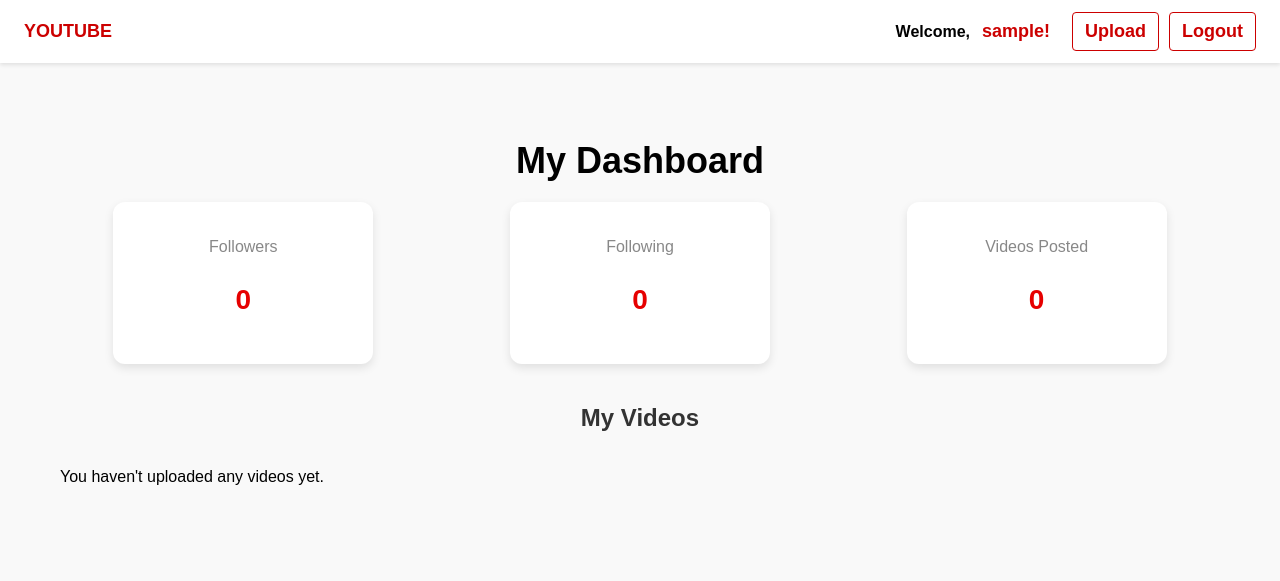
After one commit to Manikantanallamati/Youtube_clone, a Django app: page /dashboard/ in a window 1280 px wide. The commit adds this page. Shown: the top 581 px of the page. Run offline with Django 3.2, Linux system fonts and the light colour scheme; the visitor is signed in with stand-in values (Sample User, id 1); data comes from the database, SQL or seed files in the repository; data that the repository does not hold is empty; parts of the project's set-up code (start-up, migrations or seed data) failed here and were passed over.

Commit message:
profile updated

```diff
--- a/core/apps.py
+++ b/core/apps.py
@@ -1,6 +1,10 @@
 from django.apps import AppConfig
+
 
 
 class CoreConfig(AppConfig):
     default_auto_field = 'django.db.models.BigAutoField'
     name = 'core'
+
+    def ready(self):
+        import core.signals
--- a/core/models.py
+++ b/core/models.py
@@ -52,9 +52,16 @@ class Profile(models.Model):
     bio = models.TextField(blank=True)
     avatar = models.ImageField(upload_to='avatars/', blank=True, null=True)
     is_private = models.BooleanField(default=False)
+    following = models.ManyToManyField('self', symmetrical=False, related_name='followers', blank=True)
 
     def __str__(self):
         return self.user.username
+
+    def followers_count(self):
+        return self.followers.count()
+
+    def following_count(self):
+        return self.following.count()
 
 
 class UserSettings(models.Model):
--- /dev/null
+++ b/core/signals.py
@@ -0,0 +1,9 @@
+from django.db.models.signals import post_save
+from django.dispatch import receiver
+from django.contrib.auth.models import User
+from .models import Profile
+
+@receiver(post_save, sender=User)
+def create_user_profile(sender, instance, created, **kwargs):
+    if created:
+        Profile.objects.create(user=instance)
--- a/core/urls.py
+++ b/core/urls.py
@@ -9,4 +9,6 @@ urlpatterns = [
     path('upload/', views.upload_video, name='upload_video'),
     path('video/<int:video_id>/', views.video_detail, name='video_detail'),
     path('video/<int:video_id>/<str:reaction>/', views.react_video, name='react_video'),
+    path('dashboard/',views.user_dashboard,name='user_dashboard'),
+    path('follow/<int:user_id>/', views.toggle_follow, name='toggle_follow'),
 ]
--- a/core/views.py
+++ b/core/views.py
@@ -4,9 +4,9 @@ from django.contrib.auth.decorators import login_required
 from django.shortcuts import render, get_object_or_404
 from django.contrib.auth import logout
 from .forms import VideoUploadForm
-from .models import Video
+from .models import Video,Profile
 import random
-
+from django.contrib.auth.models import User
 
 
 def video_detail(request, video_id):
@@ -70,3 +70,40 @@ def react_video(request, video_id, reaction):
             video.disliked_by.add(user)
 
     return redirect('video_detail', video_id=video.id)
+
+
+@login_required
+def user_dashboard(request):
+    user = request.user
+    try:
+        profile = user.profile
+    except Profile.DoesNotExist:
+        profile = Profile.objects.create(user=user)
+
+    videos = Video.objects.filter(uploaded_by=request.user)
+    videos_count = videos.count()
+
+    context = {
+        'videos': videos,
+        'videos_count': videos_count,
+        'followers_count': profile.followers.count(),
+        'following_count': profile.following.count(),
+        'followers': profile.followers.all(),
+        'following': profile.following.all(),
+    }
+
+    return render(request, 'dashboard.html', context)
+
+@login_required
+def toggle_follow(request, user_id):
+    current_user_profile, _ = Profile.objects.get_or_create(user=request.user)
+
+    target_user = get_object_or_404(User, id=user_id)
+    target_profile, _ = Profile.objects.get_or_create(user=target_user)
+
+    if target_profile in current_user_profile.following.all():
+        current_user_profile.following.remove(target_profile)
+    else:
+        current_user_profile.following.add(target_profile)
+
+    return redirect(request.META.get('HTTP_REFERER', '/'))
--- a/static/base.css
+++ b/static/base.css
@@ -55,7 +55,6 @@ body {
   color: white;
 }
 
-
 form {
   display: flex;
   flex-direction: column;
@@ -89,7 +88,9 @@ form {
 }
 
 .container {
-  margin: 60px;
+  max-width: 1200px;
+  margin: 0 auto;
+  padding: 20px;
 }
 
 h2 {
@@ -112,6 +113,7 @@ h2 {
   border: 1px solid #ddd;
   border-radius: 10px;
   overflow: hidden;
+  width: 100%;
   box-shadow: 0 2px 8px rgba(0, 0, 0, 0.05);
   transition: transform 0.2s;
   display: flex;
@@ -124,7 +126,7 @@ h2 {
 
 .video-thumbnail {
   width: 100%;
-  height: 160px;
+  height: 180px;
   object-fit: cover;
   background-color: #eee;
 }
@@ -189,12 +191,13 @@ h2 {
   color: #dc3545;
 }
 
-
+/* Responsive layout */
 @media (max-width: 600px) {
   .video-grid {
     grid-template-columns: 1fr;
   }
-  video{
+
+  video {
     width: 100%;
   }
 }
--- /dev/null
+++ b/static/dashboard.css
@@ -0,0 +1,118 @@
+.container {
+  max-width: 1200px;
+  margin: 0 auto;
+  padding: 20px;
+}
+
+.dashboard-heading {
+  text-align: center;
+  font-size: 36px;
+  margin: 40px 0 20px;
+  font-weight: bold;
+}
+
+.videos-heading {
+  font-size: 24px;
+  font-weight: bold;
+  color: #333;
+  margin: 30px 10px 20px;
+}
+
+.dashboard-stats {
+  display: flex;
+  justify-content: space-around;
+  gap: 30px;
+  flex-wrap: wrap;
+  margin-bottom: 40px;
+}
+
+.stat-box {
+  background: white;
+  padding: 20px 30px;
+  border-radius: 12px;
+  box-shadow: 0 4px 10px rgba(0, 0, 0, 0.1);
+  text-align: center;
+  min-width: 150px;
+  flex: 1;
+  max-width: 200px;
+}
+
+.stat-title {
+  font-size: 16px;
+  color: #888;
+  margin-bottom: 8px;
+}
+
+.stat-count {
+  font-size: 28px;
+  font-weight: bold;
+  color: #e60000;
+}
+
+.dashboard-videos-grid {
+  display: grid;
+  grid-template-columns: repeat(4, 1fr);
+  gap: 20px;
+  padding-bottom: 40px;
+}
+
+@media (max-width: 1024px) {
+  .dashboard-videos-grid {
+    grid-template-columns: repeat(3, 1fr);
+  }
+}
+
+@media (max-width: 768px) {
+  .dashboard-videos-grid {
+    grid-template-columns: repeat(2, 1fr);
+  }
+}
+
+@media (max-width: 480px) {
+  .dashboard-videos-grid {
+    grid-template-columns: 1fr;
+  }
+}
+
+.dashboard-video-card {
+  background-color: white;
+  border: 1px solid #ddd;
+  border-radius: 10px;
+  overflow: hidden;
+  max-width: 280px;
+  width: 100%;
+  box-shadow: 0 2px 8px rgba(0, 0, 0, 0.05);
+  transition: transform 0.2s;
+  display: flex;
+  flex-direction: column;
+  text-align: left;
+}
+
+.dashboard-video-card:hover {
+  transform: translateY(-5px);
+}
+
+.dashboard-thumbnail {
+  max-width: 280px;
+  width: 100%;
+  height: 180px;
+  object-fit: cover;
+  display: block;
+}
+
+.dashboard-video-card h3 {
+  font-size: 18px;
+  margin: 10px;
+  color: #222;
+}
+
+.dashboard-video-card p {
+  font-size: 14px;
+  margin: 0 10px 10px;
+  color: #555;
+}
+
+.uploaded-date {
+  font-size: 12px;
+  color: #888;
+}
--- a/templates/base.html
+++ b/templates/base.html
@@ -6,6 +6,7 @@
     <title>{% block title %}YouTube Clone{% endblock %}</title>
     <meta name="viewport" content="width=device-width, initial-scale=1.0">
     <link rel="stylesheet" href='{% static "base.css" %}' />
+    {% block extra_css %}{% endblock %}
   </head>
   <body>
     <div class="navbar">
@@ -14,7 +15,7 @@
       </div>
       <div class="navbar-buttons">
         {% if user.is_authenticated %}
-        <span style="font-weight: bold">Welcome, {{ user.username }}!</span>
+        <span style="font-weight: bold">Welcome,<a style = "border:none" href = '{% url 'user_dashboard' %}'>{{ user.username }}!</a></span>
         {% if user.is_authenticated %}
         <a href="{% url 'upload_video' %}">Upload</a>
         {% else %}
--- /dev/null
+++ b/templates/dashboard.html
@@ -0,0 +1,43 @@
+{% extends 'base.html' %}
+
+{% block extra_css %}
+{% load static %}
+<link rel="stylesheet" href="{% static 'dashboard.css' %}">
+{% endblock %}
+
+{% block content %}
+<div class="container">
+  <h1 class="dashboard-heading">My Dashboard</h1>
+
+  <div class="dashboard-stats">
+    <div class="stat-box">
+      <p class="stat-title">Followers</p>
+      <p class="stat-count">{{ followers_count }}</p>
+    </div>
+    <div class="stat-box">
+      <p class="stat-title">Following</p>
+      <p class="stat-count">{{ following_count }}</p>
+    </div>
+    <div class="stat-box">
+      <p class="stat-title">Videos Posted</p>
+      <p class="stat-count">{{ videos_count }}</p>
+    </div>
+  </div>
+
+  <h2 class="videos-heading">My Videos</h2>
+  <div class="dashboard-videos-grid">
+    {% for video in videos %}
+      <div class="dashboard-video-card">
+        <a href="{% url 'video_detail' video.id %}">
+          <img src="{{ video.thumbnail.url }}" alt="{{ video.title }}" class="dashboard-thumbnail">
+          <h3>{{ video.title }}</h3>
+        </a>
+        <p>{{ video.description|truncatewords:10 }}</p>
+        <p class="uploaded-date">Uploaded at: {{ video.uploaded_at }}</p>
+      </div>
+    {% empty %}
+      <p>You haven't uploaded any videos yet.</p>
+    {% endfor %}
+  </div>
+</div>
+{% endblock %}
--- a/templates/upload_video.html
+++ b/templates/upload_video.html
@@ -1,4 +1,9 @@
 {% extends 'base.html' %}
+
+{% block extra_css %}
+{% load static %}
+<link rel="stylesheet" href="{% static 'upload.css' %}">
+{% endblock %}
 
 {% block content %}
   <h2>Upload Video</h2>
```
Also changed, not shown: static/upload.css (added, +68 -0 lines), templates/video_detail.html (+17 -0 lines), core/migrations/0003_profile_following.py (added), media/thumbnails/quote.jpg (added).
